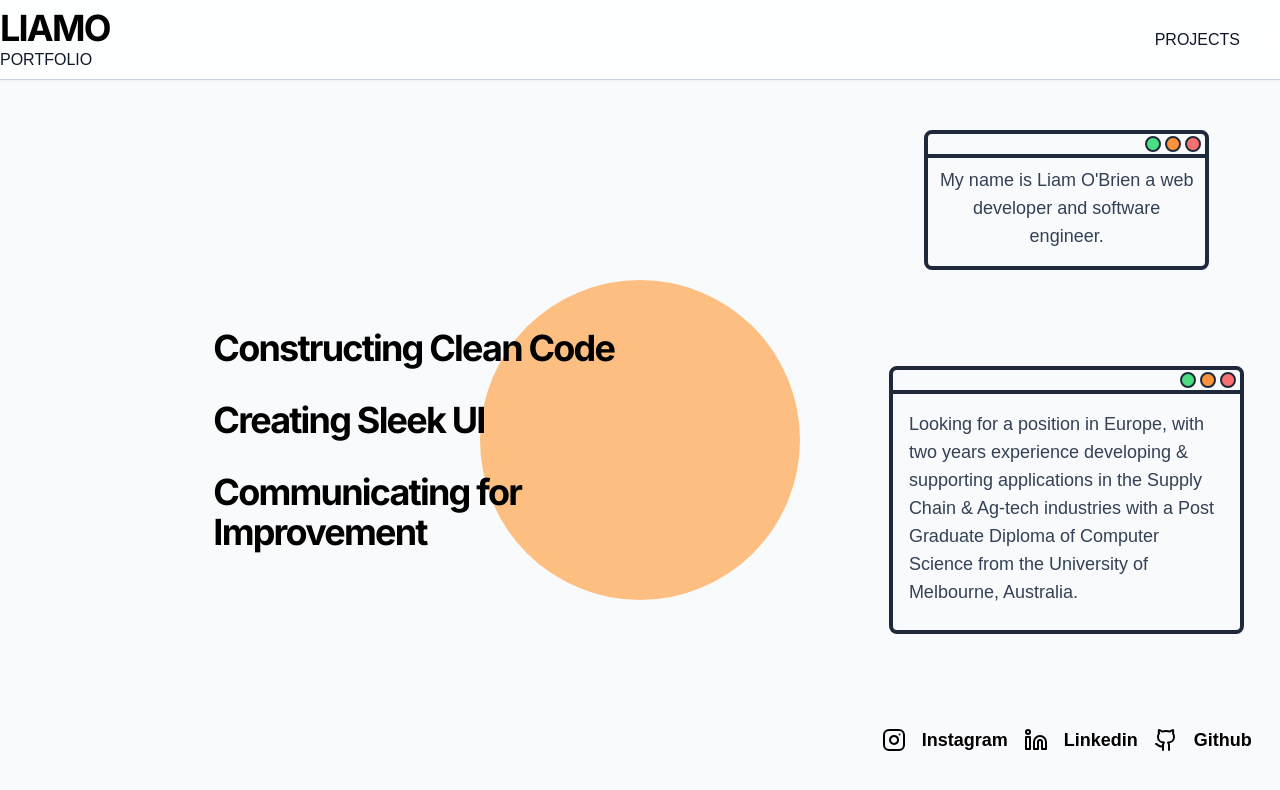
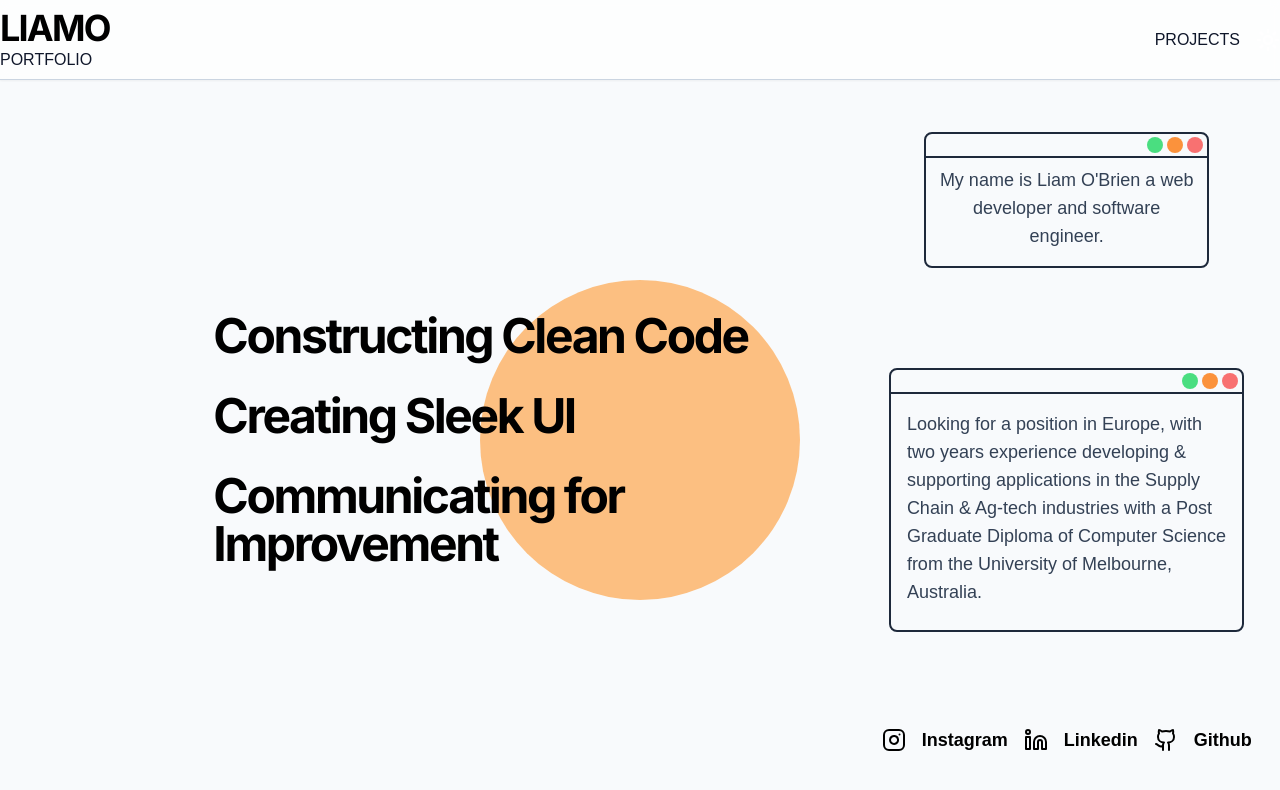
Before and after one commit to liamasis/testfolio, a Next.js app: page / in a window 1280 px wide. Shown: the top 790 px of the page. Built offline with nearby package versions, Linux system fonts and the light colour scheme; a web font is replaced by a local one.

Commit message:
fixed border sizing

```diff
--- a/src/app/page.tsx
+++ b/src/app/page.tsx
@@ -23,12 +23,12 @@ export default function Home() {
           <MacBox msg='My name is Liam O&apos;Brien a web developer and software engineer.  ' size='small'/>
 
           <div className="col-span-2 xl:col-span-1 row-start-2 row-span-2 xl:row-start-3 xl:row-span-3 h-full w-full flex justify-center items-center ">
-            <div className="w-5/6 min-h-5/6 flex-col justify-start items-start border-4 border-solid rounded-lg dark:border-slate-500 border-slate-800">
-              <div className="h-6 border-b-4 dark:border-500 dark:border-slate-500 border-slate-800 flex flex-row-reverse gap-1 items-center justify-items-end">
+            <div className="w-5/6 min-h-5/6 flex-col justify-start items-start border-2 border-solid rounded-lg dark:border-slate-500 border-slate-800">
+              <div className="h-6 border-b-2 dark:border-500 dark:border-slate-500 border-slate-800 flex flex-row-reverse gap-1 items-center justify-items-end">
                 <div className="pr-1 flex gap-1">
-                  <div className="rounded-full bg-green-400 h-4 w-4 border-2 dark:border-slate-500 border-slate-800"></div>
-                  <div className="rounded-full bg-orange-400 h-4 w-4 border-2 dark:border-slate-500 border-slate-800"></div>
-                  <div className="rounded-full bg-red-400 h-4 w-4 border-2 dark:border-slate-500 border-slate-800"></div>
+                  <div className="rounded-full bg-green-400 h-4 w-4 border-0 dark:border-slate-500 border-slate-800"></div>
+                  <div className="rounded-full bg-orange-400 h-4 w-4 border-0 dark:border-slate-500 border-slate-800"></div>
+                  <div className="rounded-full bg-red-400 h-4 w-4 border-0 dark:border-slate-500 border-slate-800"></div>
                 </div>
               </div>
               <div className="flex flex-col p-4">
--- a/src/components/ui/LargeHeading.tsx
+++ b/src/components/ui/LargeHeading.tsx
@@ -14,7 +14,7 @@ const headingVariants = cva(
     variants: {
       size: {
         default: 'text-4xl md:text-5xl lg:text-6xl',
-        lg: 'bold text-xl md:text-3xl lg:text-4xl 2xl:text-5xl xl:text-left',
+        lg: 'bold text-xl md:text-3xl lg:text-5xl 2xl:text-6xl xl:text-left',
         md: 'text-4xl md:text-4xl lg:text-4xl',
         sm: 'text-lg md:text-xl lg:text-2xl',
       },
--- a/src/components/ui/MacBox.tsx
+++ b/src/components/ui/MacBox.tsx
@@ -15,12 +15,12 @@ const MacBox: React.FC<MacBoxProps> = ({ msg, size }) => {
   }
   return (
     <div className={`col-span-3 xl:col-span-1 row-start-1 xl:row-start-1 xl:row-span-2 h-full w-full flex justify-center items-center`}>
-      <div className="min-h-1/2 w-2/3 flex-col justify-center items-end border-4 border-solid rounded-lg dark:border-slate-500 border-slate-800">
-        <div className="h-6 border-b-4 dark:border-slate-500 border-slate-800 flex flex-row-reverse gap-1 items-center justify-items-end">
+      <div className="min-h-1/2 w-2/3 flex-col justify-center items-end border-2 border-solid rounded-lg dark:border-slate-500 border-slate-800">
+        <div className="h-6 border-b-2 dark:border-slate-500 border-slate-800 flex flex-row-reverse gap-1 items-center justify-items-end">
           <div className="pr-1 flex gap-1">
-            <div className="rounded-full bg-green-400 h-4 w-4 border-2 dark:border-slate-500 border-slate-800"></div>
-            <div className="rounded-full bg-orange-400 h-4 w-4 border-2 dark:border-slate-500 border-slate-800"></div>
-            <div className="rounded-full bg-red-400 h-4 w-4 border-2 dark:border-slate-500 border-slate-800"></div>
+            <div className="rounded-full bg-green-400 h-4 w-4 border-0 dark:border-slate-500 border-slate-800"></div>
+            <div className="rounded-full bg-orange-400 h-4 w-4 border-0 dark:border-slate-500 border-slate-800"></div>
+            <div className="rounded-full bg-red-400 h-4 w-4 border-0 dark:border-slate-500 border-slate-800"></div>
           </div>
         </div>
         <Paragraph className='p-2' /*  dangerouslySetInnerHTML={{ __html: data }} */>{msg}</Paragraph>
```
